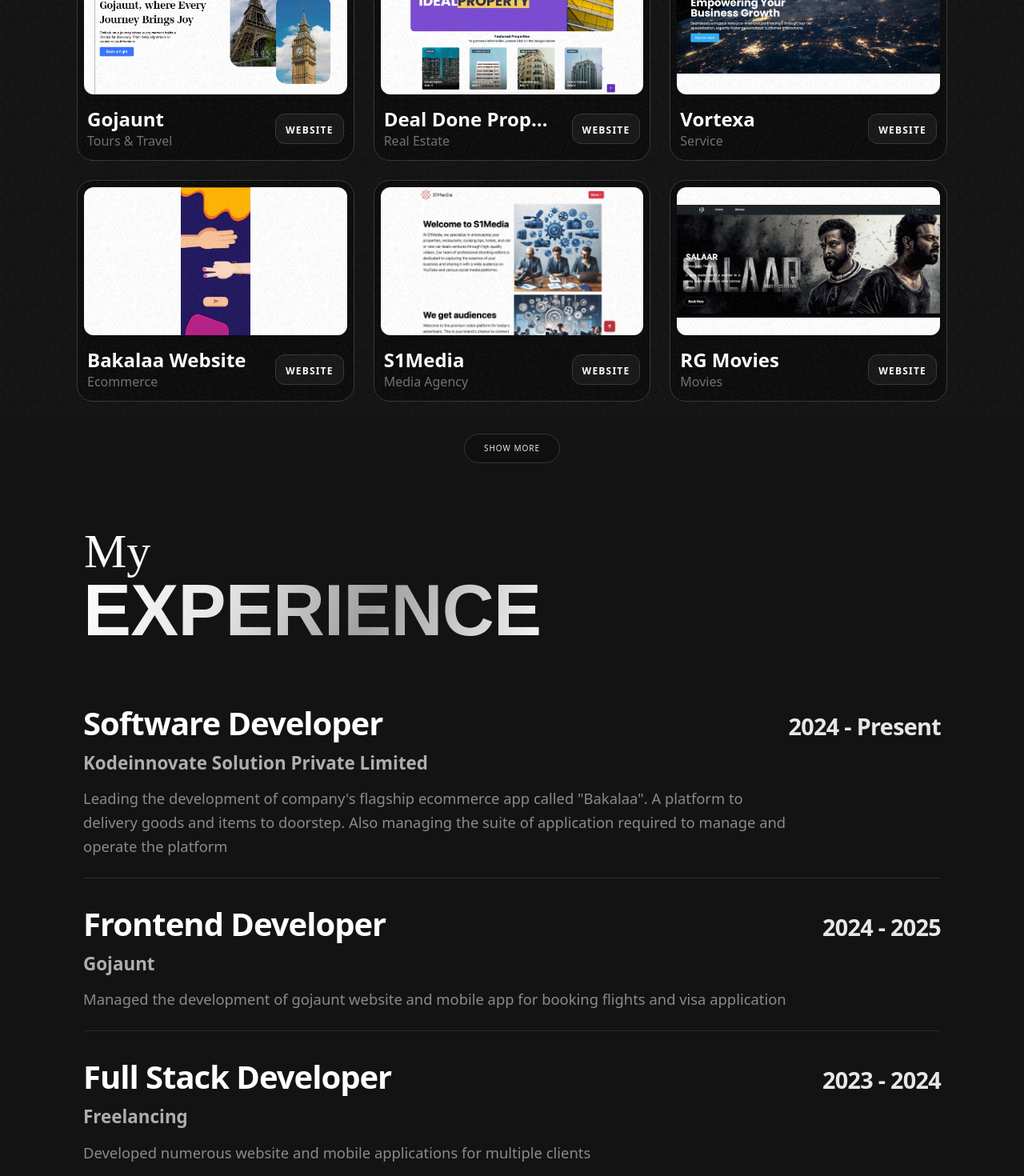
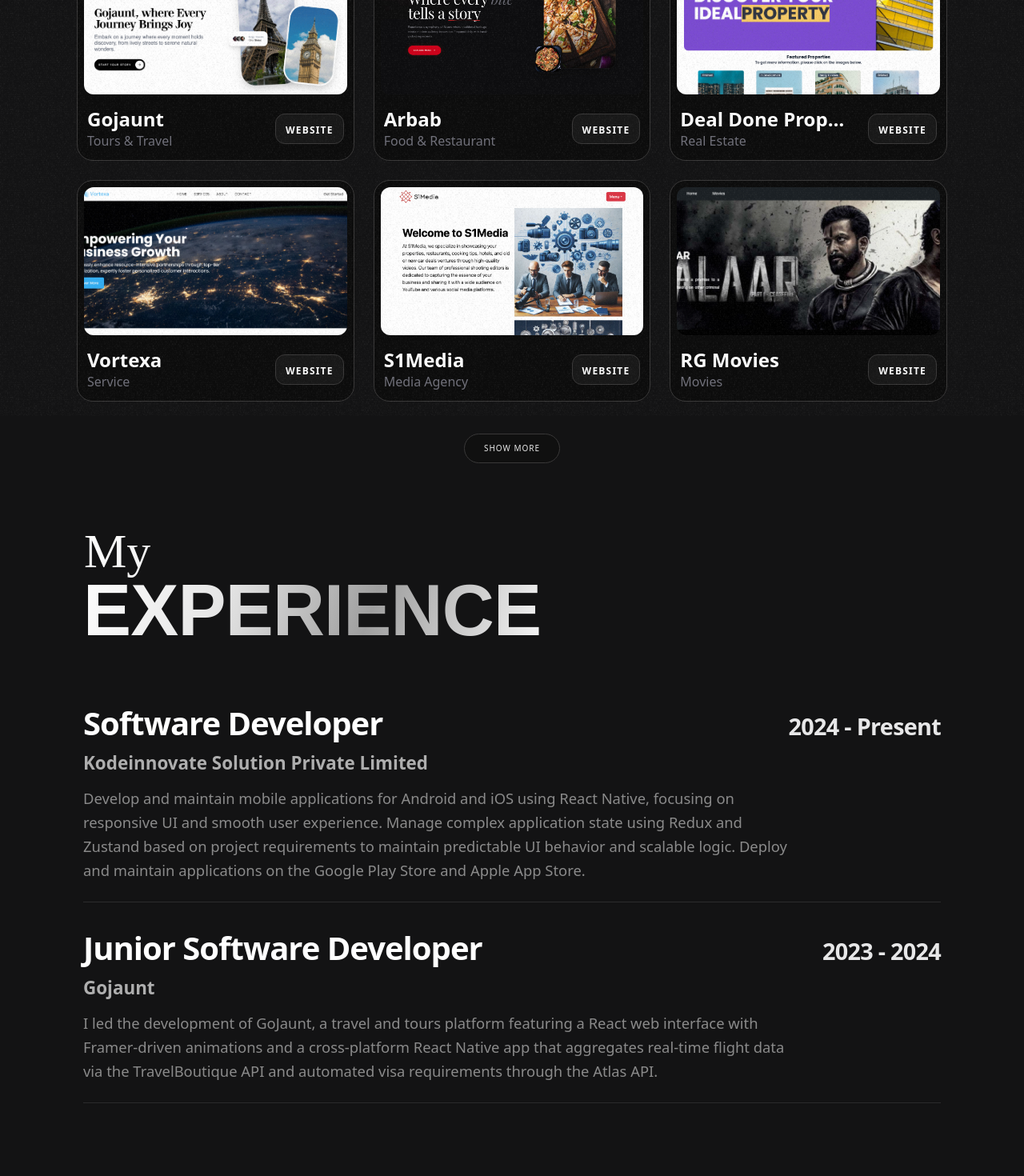
Before and after one commit to Kaif-Shariff/portfolio, a React (Vite) app: page / in a window 1280 px wide. Shown: the part 1080-2550 px from the top of the page at 80% size. Built offline with nearby package versions, Linux system fonts and the light colour scheme; a web font is replaced by a local one.

Commit message:
Update projects, experience, contact and footer

```diff
--- a/src/assets/projects/index.js
+++ b/src/assets/projects/index.js
@@ -5,6 +5,7 @@
 import vortexa from "../projects/vortexa.png";
 import rgmovies from "../projects/movie.png";
 import rps from "../projects/rps.jpeg";
+import arbab from "../projects/arbab.jpg";
 
 export const ProjectImages = {
   dealdone,
@@ -13,4 +14,5 @@
   vortexa,
   rgmovies,
   rps,
+  arbab,
 };
--- a/src/components/ProjectCard.jsx
+++ b/src/components/ProjectCard.jsx
@@ -1,29 +1,41 @@
-import React from "react";
+import { ExternalLink } from "lucide-react"; // Common icon library, or use your own SVG
+
 export const ProjectCard = ({ project }) => {
   return (
     <div className="w-full">
-      {/* Main Card: Solid background, 1px stroke, 20px radius */}
       <div
         className="flex flex-col rounded-[20px] p-2 border overflow-hidden"
         style={{
-          backgroundColor: '#0C0C0C',
-          borderColor: '#393838',
-          borderWidth: '1px'
+          backgroundColor: "#0C0C0C",
+          borderColor: "#393838",
+          borderWidth: "1px",
         }}
       >
-        {/* Top Section: Rectangular Website Image */}
-        <div className="relative w-full aspect-video rounded-[12px] overflow-hidden bg-white">
+        {/* Top Section: Image with Hover Overlay */}
+        <a
+          href={project.url}
+          target="_blank"
+          rel="noopener noreferrer"
+          className="group relative w-full aspect-video rounded-xl overflow-hidden bg-[#1A1A1A] block cursor-pointer"
+        >
+          {/* The Image */}
           <img
             src={project.image}
             alt={project.title}
-            className="w-full h-full object-contain"
+            className="w-full h-full object-cover object-top transition-transform duration-500"
           />
-        </div>
 
-        {/* Bottom Section: Single Line Title & Tag */}
+          {/* Hover Overlay & Icon */}
+          <div className="absolute inset-0 bg-black/20 opacity-0 group-hover:opacity-100 transition-opacity duration-300 flex items-start justify-end p-4">
+            <div className="bg-white/10 backdrop-blur-md p-2 rounded-lg border border-white/20 transform translate-y-2 group-hover:translate-y-0 transition-transform duration-300">
+              <ExternalLink size={20} className="text-white" />
+            </div>
+          </div>
+        </a>
+
+        {/* Bottom Section */}
         <div className="mt-4 mb-1 px-1">
           <div className="flex justify-between items-center gap-4">
-            {/* Title & Subtitle Group */}
             <div className="flex flex-col min-w-0">
               <h3 className="text-xl md:text-2xl font-bold text-white truncate leading-tight">
                 {project.title || "Title"}
@@ -33,10 +45,12 @@
               </p>
             </div>
 
-            {/* Website Tag: Single line alignment */}
             <div
               className="shrink-0 px-3 py-1.5 rounded-xl border"
-              style={{ borderColor: '#393838', backgroundColor: 'rgba(255,255,255,0.05)' }}
+              style={{
+                borderColor: "#393838",
+                backgroundColor: "rgba(255,255,255,0.05)",
+              }}
             >
               <span className="text-white text-[10px] md:text-xs font-bold tracking-widest uppercase">
                 {project.type}
--- a/src/sections/Experience.Section.jsx
+++ b/src/sections/Experience.Section.jsx
@@ -5,30 +5,23 @@
     {
       role: "Software Developer",
       company: "Kodeinnovate Solution Private Limited",
-      description:
-        'Leading the development of company\'s flagship ecommerce app called "Bakalaa". A platform to delivery goods and items to doorstep. Also managing the suite of application required to manage and operate the platform',
+      description: `Develop and maintain mobile applications for Android and iOS using React Native, focusing on responsive UI and smooth user experience. Manage complex application state using Redux and Zustand based on project requirements to maintain predictable UI behavior and scalable logic. Deploy and maintain applications on the Google Play Store and Apple App Store.`,
       duration: "2024 - Present",
     },
     {
-      role: "Frontend Developer",
+      role: "Junior Software Developer",
       company: "Gojaunt",
       description:
-        "Managed the development of gojaunt website and mobile app for booking flights and visa application",
-      duration: "2024 - 2025",
-    },
-    {
-      role: "Full Stack Developer",
-      company: "Freelancing",
-      description:
-        "Developed numerous website and mobile applications for multiple clients",
+        "I led the development of GoJaunt, a travel and tours platform featuring a React web interface with Framer-driven animations and a cross-platform React Native app that aggregates real-time flight data via the TravelBoutique API and automated visa requirements through the Atlas API.",
       duration: "2023 - 2024",
     },
   ];
 
   return (
     <section
-    id="experience"
-    className="relative min-h-screen w-full py-10 px-6 md:px-12 lg:px-24 flex flex-col items-center">
+      id="experience"
+      className="relative min-h-screen w-full py-10 px-6 md:px-12 lg:px-24 flex flex-col items-center"
+    >
       {/* Heading Logic */}
       <div className="relative z-10 px-2 md:px-4 lg:px-2 w-full ">
         <div className="flex flex-col items-start bg-[linear-gradient(110deg,#ffffff_0%,#e6e6e6_18%,#9f9f9f_35%,#f5f5f5_55%,#bdbdbd_75%,#ffffff_100%)] bg-clip-text text-transparent">
--- a/src/sections/Footer.jsx
+++ b/src/sections/Footer.jsx
@@ -27,9 +27,17 @@
     <footer className="w-full py-10 px-6 md:px-4 lg:px-6">
       <div className="max-w-7xl mx-auto flex flex-col md:flex-row justify-between items-center gap-6">
         {/* Left */}
-        <div className="order-2 md:order-1">
+        {/* <div className="order-2 md:order-1">
           <p className="text-zinc-400 font-bold tracking-widest text-sm uppercase">
             Since 2003
+          </p>
+        </div> */}
+        <div className="flex flex-col items-center md:items-start gap-1">
+          <p className="text-white font-bold tracking-tight uppercase">
+            © {new Date().getFullYear()} KAIF SHARIFF
+          </p>
+          <p className="text-zinc-400 font-bold tracking-widest text-xs uppercase">
+            Software Developer • Based in Mumbai
           </p>
         </div>
 
--- a/src/sections/Project.Section.jsx
+++ b/src/sections/Project.Section.jsx
@@ -25,6 +25,16 @@
       industry: "Tours & Travel",
       type: "Website",
       tags: ["React", "Tailwind", "Firebase", "Framer Motion"],
+      url: "https://gojaunt.in/",
+    },
+    {
+      title: "Arbab",
+      description: "A eatery",
+      image: ProjectImages.arbab,
+      industry: "Food & Restaurant",
+      type: "Website",
+      tags: ["React", "Tailwind", "Firebase", "Framer Motion"],
+      url: "https://bakalaaworkspace.github.io/arbab-cafe/",
     },
     {
       title: "Deal Done Properties",
@@ -34,6 +44,7 @@
       industry: "Real Estate",
       type: "Website",
       tags: ["React", "Tailwind", "Firebase", "Framer Motion"],
+      url: "https://dealdoneproperties.in/",
     },
     {
       title: "Vortexa",
@@ -42,14 +53,7 @@
       industry: "Service",
       type: "Website",
       tags: ["React", "Tailwind", "Firebase", "Framer Motion"],
-    },
-    {
-      title: "Bakalaa Website",
-      description: "A rock scissors paper game",
-      image: ProjectImages.rps,
-      industry: "Ecommerce",
-      type: "Website",
-      tags: ["React", "Tailwind", "Firebase", "Framer Motion"],
+      url: "https://vortexa-steel.vercel.app/",
     },
     {
       title: "S1Media",
@@ -59,6 +63,7 @@
       industry: "Media Agency",
       type: "Website",
       tags: ["React", "Tailwind", "Firebase", "Framer Motion"],
+      url: "https://www.s1media.in/",
     },
     {
       title: "RG Movies",
@@ -70,12 +75,13 @@
       tags: ["ASP.NET", "Tailwind", "SQL"],
     },
     {
-      title: "Rock Paper Scissors",
+      title: "Bakalaa Website",
       description: "A rock scissors paper game",
       image: ProjectImages.rps,
-      industry: "Game",
-      type: "Mobile",
-      tags: ["Java", "XML", "Android SDK", "Figma"],
+      industry: "Ecommerce",
+      type: "Website",
+      tags: ["React", "Tailwind", "Firebase", "Framer Motion"],
+      url: "https://bakalaa.com/",
     },
     {
       title: "Bakalaa: Grocery in minutes*",
@@ -84,6 +90,7 @@
       industry: "Ecommerce App",
       type: "Mobile",
       tags: ["Flutter", "Bloc", "Firebase", "Payment Gateway", "SMS Auth"],
+      url: "https://play.google.com/store/apps/details?id=com.quick_commerce.frontend&pcampaignid=web_share",
     },
     {
       title: "S1media App",
@@ -100,15 +107,7 @@
       industry: "Restaurant Management App",
       type: "Mobile",
       tags: ["Flutter", "Bloc", "Firebase", "Realtime Order Tracking", "REST"],
-    },
-    {
-      title: "Bakalaa Admin",
-      description: "A rock scissors paper game",
-      image: ProjectImages.rps,
-      industry: "CMS",
-      type: "Mobile",
-      tags: ["Flutter", "Bloc", "Firebase", "Realtime Data", "REST"],
-    },
+    }
   ];
 
   useEffect(() => {
```
Also changed, not shown: src/sections/Contact.Section.jsx (+67 -36 lines), src/assets/projects/arbab.jpg (added), src/assets/projects/gojaunt.png.
